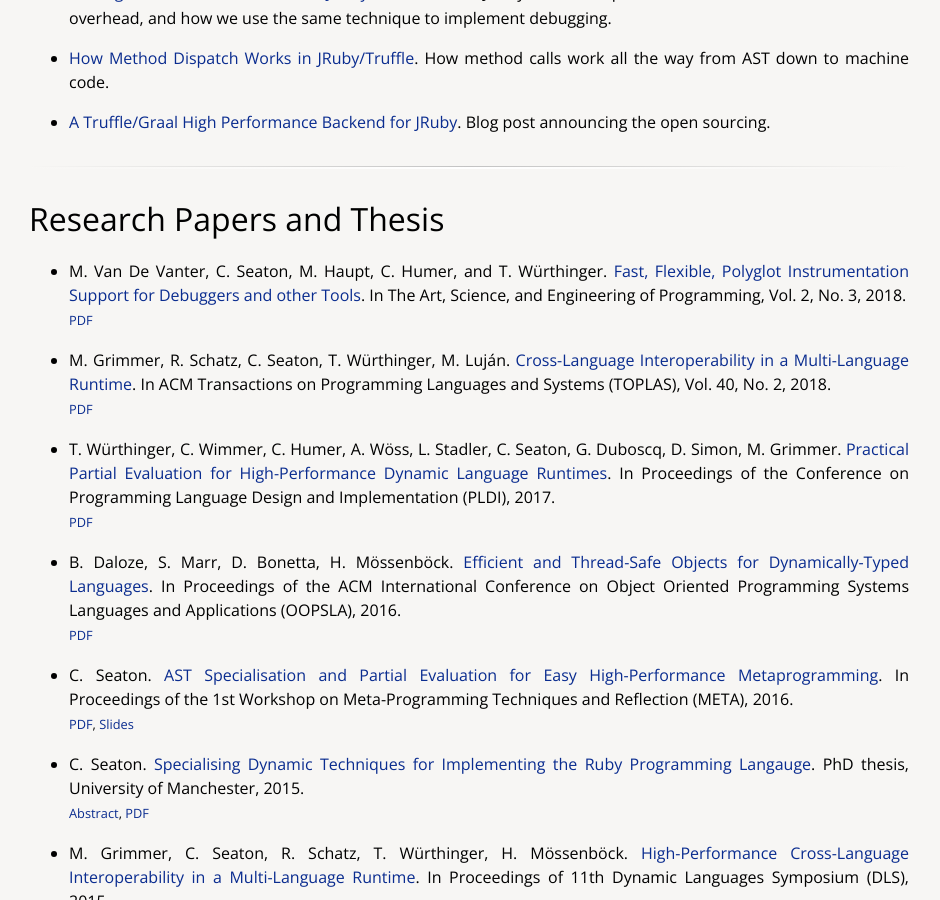
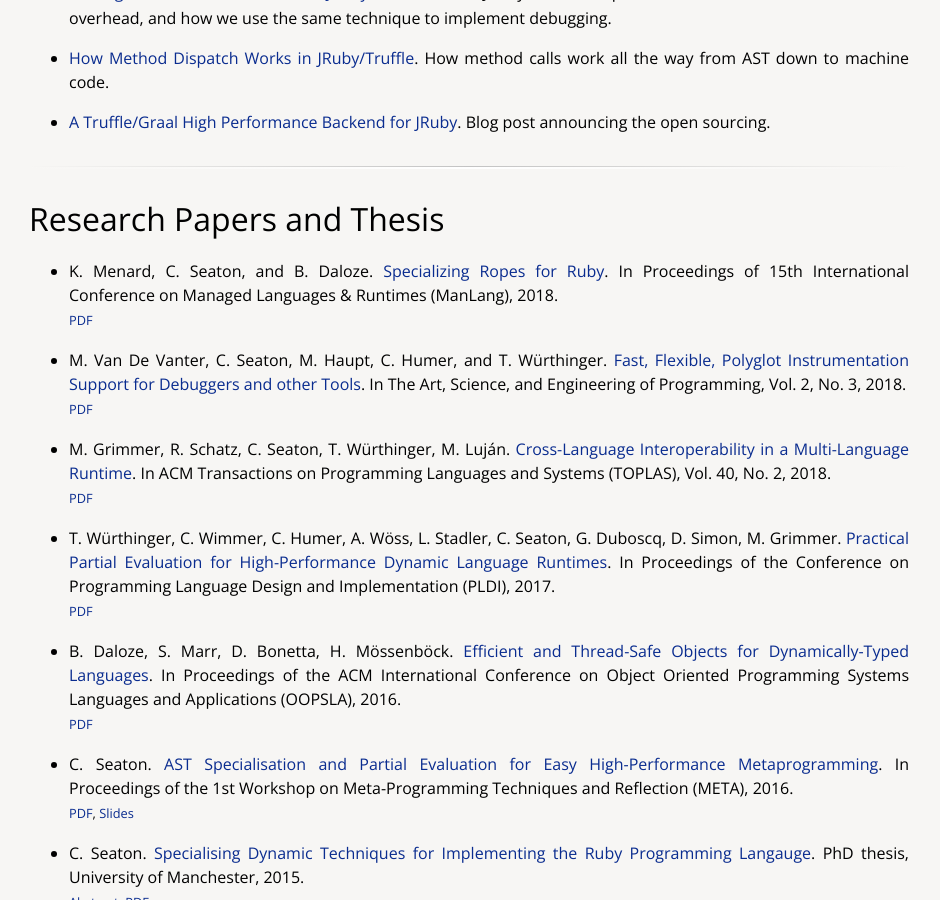
Before and after one commit to chrisseaton/chrisseaton.github.io, a Jekyll site: the page built from truffleruby/index.md, in a window 1280 px wide and 900 px high, scrolled down 1335 px. Shown: the whole window, without its empty margins (171-1111 px from the left). Built offline with Jekyll 4.4.1, drawn with Linux system fonts in a browser that asks for light colours; nearby versions of some CDN libraries.

Commit message:
Ropes paper

```diff
--- a/truffleruby/index.md
+++ b/truffleruby/index.md
@@ -56,6 +56,11 @@
 ----
 
 # Research Papers and Thesis
+
+*    K. Menard, C. Seaton, and B. Daloze. [Specializing Ropes for Ruby](ropes-manlang.pdf). In Proceedings of 15th International Conference on Managed Languages & Runtimes (ManLang), 2018.<br>
+        <span class="smaller">
+            <a href="ropes-manlang.pdf">PDF</a>
+        </span>
 
 *    M. Van De Vanter, C. Seaton, M. Haupt, C. Humer, and T. Würthinger. [Fast, Flexible, Polyglot Instrumentation Support for Debuggers and other Tools](fastflexible/fastflexible.pdf). In The Art, Science, and Engineering of Programming, Vol. 2, No. 3, 2018.<br>
         <span class="smaller">
```
Also changed, not shown: index.md (+6 -0 lines), seaton.bib (+14 -0 lines), 1 other file.
